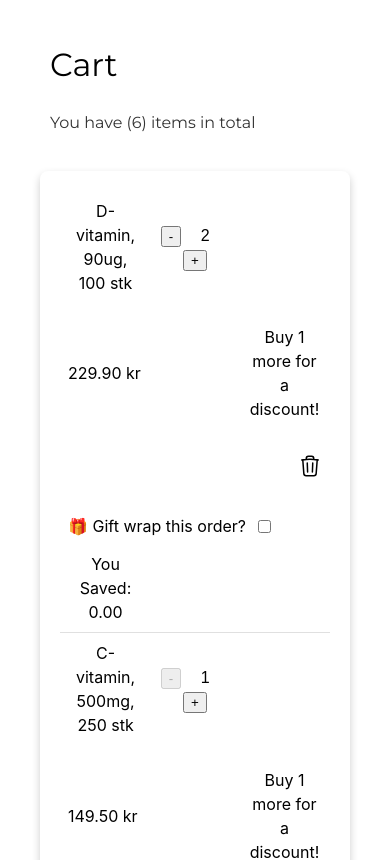
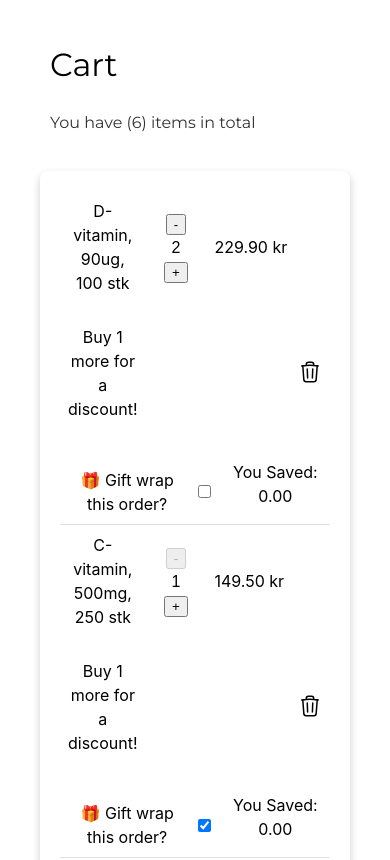
Before and after one commit to yukarasan/vita, a React (Vite) app: page / in a window 390 px wide. Shown: the top 860 px of the page. Built offline with nearby package versions, Linux system fonts and the light colour scheme; no server answers.

Commit message:
delete button is only in one column, making sure the last delete button for barbermaskine is alligned with the rest of the buttons

```diff
--- a/src/components/cart_item/CartItem.css
+++ b/src/components/cart_item/CartItem.css
@@ -77,3 +77,13 @@
     grid-column: span 2; /* Make total amount and delete button span both columns */
   }
 }
+
+/* Media query for smaller screens */
+@media (max-width: 768px) {
+  .cart-item {
+    grid-template-columns: 1fr 1fr; /* Change to two columns */
+  }
+  .cart-item-button {
+    grid-column: 4; /* Ensure the delete button occupies only one column */
+  }
+}
```
